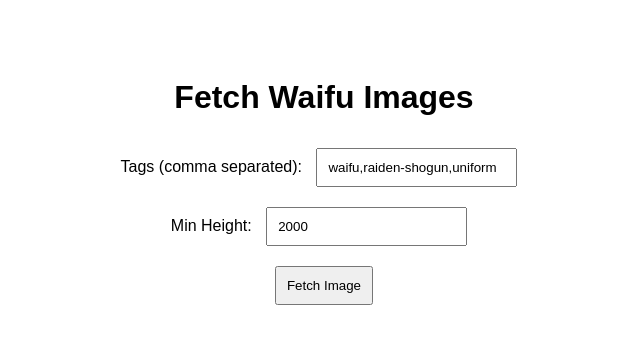
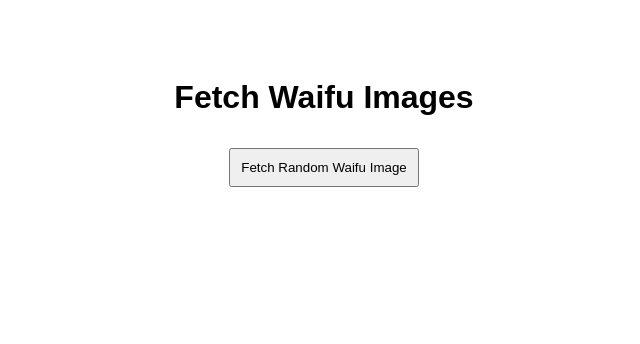
Before and after one commit to PantiesIsStoopid/WaifuAPI, a plain HTML site: page SiteVersion/index.html in a window 1280 px wide. Shown: the whole page, without its empty margins (316-956 px from the left). Drawn offline with Linux system fonts and the light colour scheme.

Commit message:
now uses many tags for more images

```diff
--- a/SiteVersion/index.html
+++ b/SiteVersion/index.html
@@ -30,15 +30,7 @@
 <body>
     <h1>Fetch Waifu Images</h1>
 
-    <label for="tags">Tags (comma separated):</label>
-    <input type="text" id="tags" value="waifu,raiden-shogun,uniform" placeholder="e.g., raiden-shogun, maid">
-    <br>
-
-    <label for="height">Min Height:</label>
-    <input type="number" id="height" value="2000" placeholder="e.g., 2000">
-    <br>
-
-    <button onclick="fetchImage()">Fetch Image</button>
+    <button onclick="fetchImage()">Fetch Random Waifu Image</button>
 
     <div id="status"></div>
 
--- a/SiteVersion/script.js
+++ b/SiteVersion/script.js
@@ -1,15 +1,31 @@
 function fetchImage() {
-  const tags = document.getElementById('tags').value;
-  const height = document.getElementById('height').value;
+  // Predefined tags array
+  const tagsArray = [
+    'maid',
+    'marin-kitagawa',
+    'mori-calliope',
+    'raiden-shogun',
+    'oppai',
+    'selfies',
+    'uniform',
+    'kamisato-ayaka',
+  ];
+
+  // Select a random tag from the array
+  const randomTag = tagsArray[Math.floor(Math.random() * tagsArray.length)];
 
   // Show loading status
-  document.getElementById('status').innerText = 'Fetching image...';
+  document.getElementById(
+    'status',
+  ).innerText = `Fetching image for tag: ${randomTag}...`;
 
   // Prepare the request URL
   const apiUrl = 'https://api.waifu.im/search'; // Replace with the actual API endpoint URL
+  const height = 2000; // You can set a default height or allow user to specify
+
   const params = {
-    included_tags: tags.split(','), // Split input tags into an array
-    height: `>=${height}`,
+    included_tags: [randomTag], // Use the randomly selected tag
+    height: `>=${height}`, // Ensure images are at least this tall
   };
 
   const queryParams = new URLSearchParams();
@@ -51,7 +67,7 @@ function fetchImage() {
           'Image fetched successfully!';
       } else {
         document.getElementById('status').innerText =
-          'No images found for the given tags and height.';
+          'No images found for the given tag and height.';
       }
     })
     .catch((error) => {
```
Also changed, not shown: PythonVersion/image.jpg, 1 other file.
